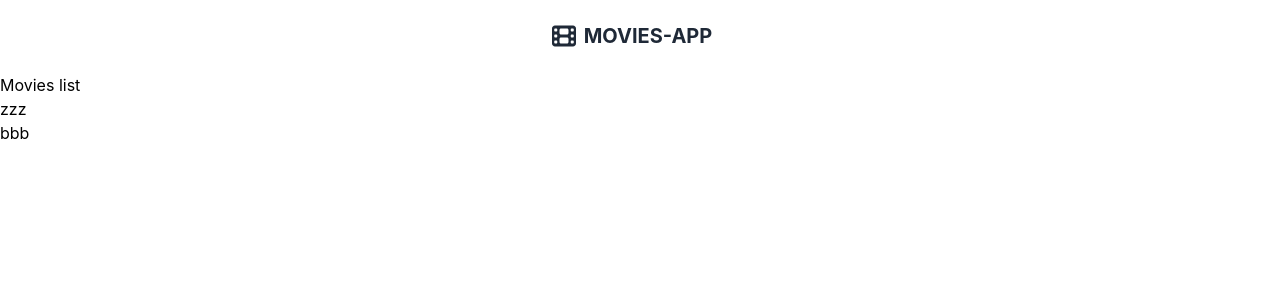
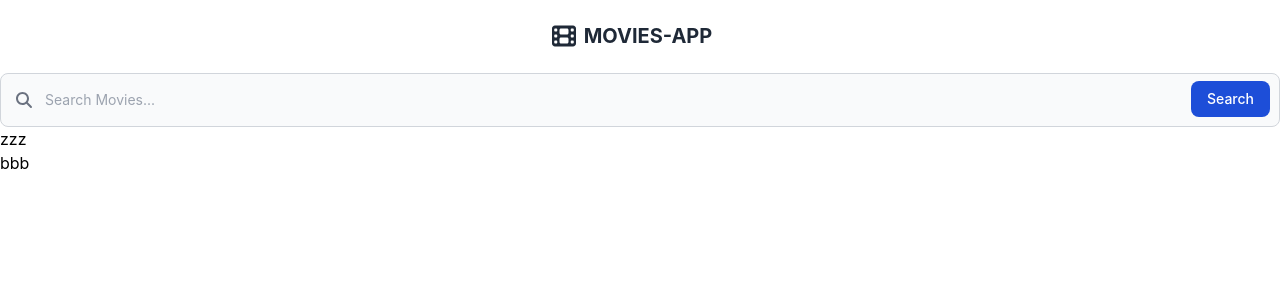
Before and after one commit to ProNoob702/movies-app-test, a React (Create React App) app: page /movies in a window 1280 px wide. Shown: the top 300 px of the page. Built offline with nearby package versions, Linux system fonts and the light colour scheme.

Commit message:
custom styles setup

```diff
--- a/babel-plugin-macros.config.js
+++ /dev/null
@@ -1,5 +0,0 @@
-module.exports = {
-  "fontawesome-svg-core": {
-    license: "free",
-  },
-};
--- a/babel.config.js
+++ /dev/null
@@ -1,5 +0,0 @@
-module.exports = function (api) {
-  return {
-    plugins: ["macros"],
-  };
-};
--- a/package.json
+++ b/package.json
@@ -53,6 +53,7 @@
   "devDependencies": {
     "autoprefixer": "^10.4.12",
     "postcss": "^8.4.16",
+    "postcss-import": "^15.0.0",
     "sass": "^1.55.0",
     "tailwindcss": "^3.1.8"
   }
--- a/postcss.config.js
+++ b/postcss.config.js
@@ -1,6 +1,7 @@
 module.exports = {
   plugins: {
+    "postcss-import": {},
     tailwindcss: {},
     autoprefixer: {},
   },
-}
+};
--- a/src/App.scss
+++ /dev/null
@@ -1,38 +0,0 @@
-.App {
-  text-align: center;
-}
-
-.App-logo {
-  height: 40vmin;
-  pointer-events: none;
-}
-
-@media (prefers-reduced-motion: no-preference) {
-  .App-logo {
-    animation: App-logo-spin infinite 20s linear;
-  }
-}
-
-.App-header {
-  background-color: #282c34;
-  min-height: 100vh;
-  display: flex;
-  flex-direction: column;
-  align-items: center;
-  justify-content: center;
-  font-size: calc(10px + 2vmin);
-  color: white;
-}
-
-.App-link {
-  color: #61dafb;
-}
-
-@keyframes App-logo-spin {
-  from {
-    transform: rotate(0deg);
-  }
-  to {
-    transform: rotate(360deg);
-  }
-}
--- a/src/App.tsx
+++ b/src/App.tsx
@@ -1,4 +1,3 @@
-import "./App.scss";
 import "react-toastify/dist/ReactToastify.css";
 import { AppLayout } from "./layout/Layout";
 import { ToastContainer } from "react-toastify";
--- a/src/components/moviesList/MoviesList.tsx
+++ b/src/components/moviesList/MoviesList.tsx
@@ -1,11 +1,14 @@
+import { faMagnifyingGlass } from "@fortawesome/free-solid-svg-icons";
+import { FontAwesomeIcon } from "@fortawesome/react-fontawesome";
 import { getMoviesList } from "../../redux-store/selectors/movies.selectors";
 import { useAppSelector } from "../../redux-store/store";
+import "./MoviesList.scss";
 
 export const MoviesList: React.FC<{}> = () => {
   const moviesList = useAppSelector((x) => getMoviesList(x));
   return (
     <>
-      <div>Movies list</div>
+      <SearchBar />
       <div>
         {moviesList?.map((x) => (
           <>
@@ -17,3 +20,28 @@ export const MoviesList: React.FC<{}> = () => {
     </>
   );
 };
+
+const SearchBar: React.FC<{}> = () => {
+  return (
+    <form>
+      <label htmlFor="default-search" className="mb-2 text-sm font-medium text-gray-900 sr-only dark:text-gray-300">
+        Search
+      </label>
+      <div className="relative">
+        <div className="flex absolute inset-y-0 left-0 items-center pl-4 pointer-events-none">
+          <FontAwesomeIcon className="w-4 h-4 text-gray-500 dark:text-gray-400" icon={faMagnifyingGlass} />
+        </div>
+        <input
+          type="search"
+          id="default-search"
+          className="custom-search-input"
+          placeholder="Search Movies..."
+          required
+        />
+        <button type="submit" className="custom-search-btn">
+          Search
+        </button>
+      </div>
+    </form>
+  );
+};
--- a/src/index.scss
+++ /dev/null
@@ -1,17 +0,0 @@
-@tailwind base;
-@tailwind components;
-@tailwind utilities;
-
-body {
-  margin: 0;
-  font-family: -apple-system, BlinkMacSystemFont, "Segoe UI", "Roboto", "Oxygen",
-    "Ubuntu", "Cantarell", "Fira Sans", "Droid Sans", "Helvetica Neue",
-    sans-serif;
-  -webkit-font-smoothing: antialiased;
-  -moz-osx-font-smoothing: grayscale;
-}
-
-code {
-  font-family: source-code-pro, Menlo, Monaco, Consolas, "Courier New",
-    monospace;
-}
--- a/src/index.tsx
+++ b/src/index.tsx
@@ -1,12 +1,10 @@
 import React from "react";
 import ReactDOM from "react-dom/client";
-import "./index.scss";
+import "./theme/index.scss";
 import App from "./App";
 import reportWebVitals from "./reportWebVitals";
 
-const root = ReactDOM.createRoot(
-  document.getElementById("root") as HTMLElement
-);
+const root = ReactDOM.createRoot(document.getElementById("root") as HTMLElement);
 root.render(
   <React.StrictMode>
     <App />
--- /dev/null
+++ b/src/theme/components/common.scss
@@ -0,0 +1,8 @@
+@layer components {
+  .custom-search-input {
+    @apply block p-4 pl-11 w-full text-sm text-gray-900 bg-gray-50 rounded-lg border border-gray-300 focus:ring-blue-500 focus:border-blue-500 dark:bg-gray-700 dark:border-gray-600 dark:placeholder-gray-400 dark:text-white dark:focus:ring-blue-500 dark:focus:border-blue-500;
+  }
+  .custom-search-btn {
+    @apply text-white absolute right-2.5 bottom-2.5 bg-blue-700 hover:bg-blue-800 focus:ring-4 focus:outline-none focus:ring-blue-300 font-medium rounded-lg text-sm px-4 py-2 dark:bg-blue-600 dark:hover:bg-blue-700 dark:focus:ring-blue-800;
+  }
+}
--- /dev/null
+++ b/src/theme/index.scss
@@ -0,0 +1,17 @@
+@tailwind base;
+@tailwind components;
+@tailwind utilities;
+
+body {
+  margin: 0;
+  font-family: -apple-system, BlinkMacSystemFont, "Segoe UI", "Roboto", "Oxygen", "Ubuntu", "Cantarell", "Fira Sans",
+    "Droid Sans", "Helvetica Neue", sans-serif;
+  -webkit-font-smoothing: antialiased;
+  -moz-osx-font-smoothing: grayscale;
+}
+
+code {
+  font-family: source-code-pro, Menlo, Monaco, Consolas, "Courier New", monospace;
+}
+
+@import "./components/common.scss";
```
Also changed, not shown: src/components/moviesList/MoviesList.scss (added), 1 other file (tests, documents, lock files or other folders).
